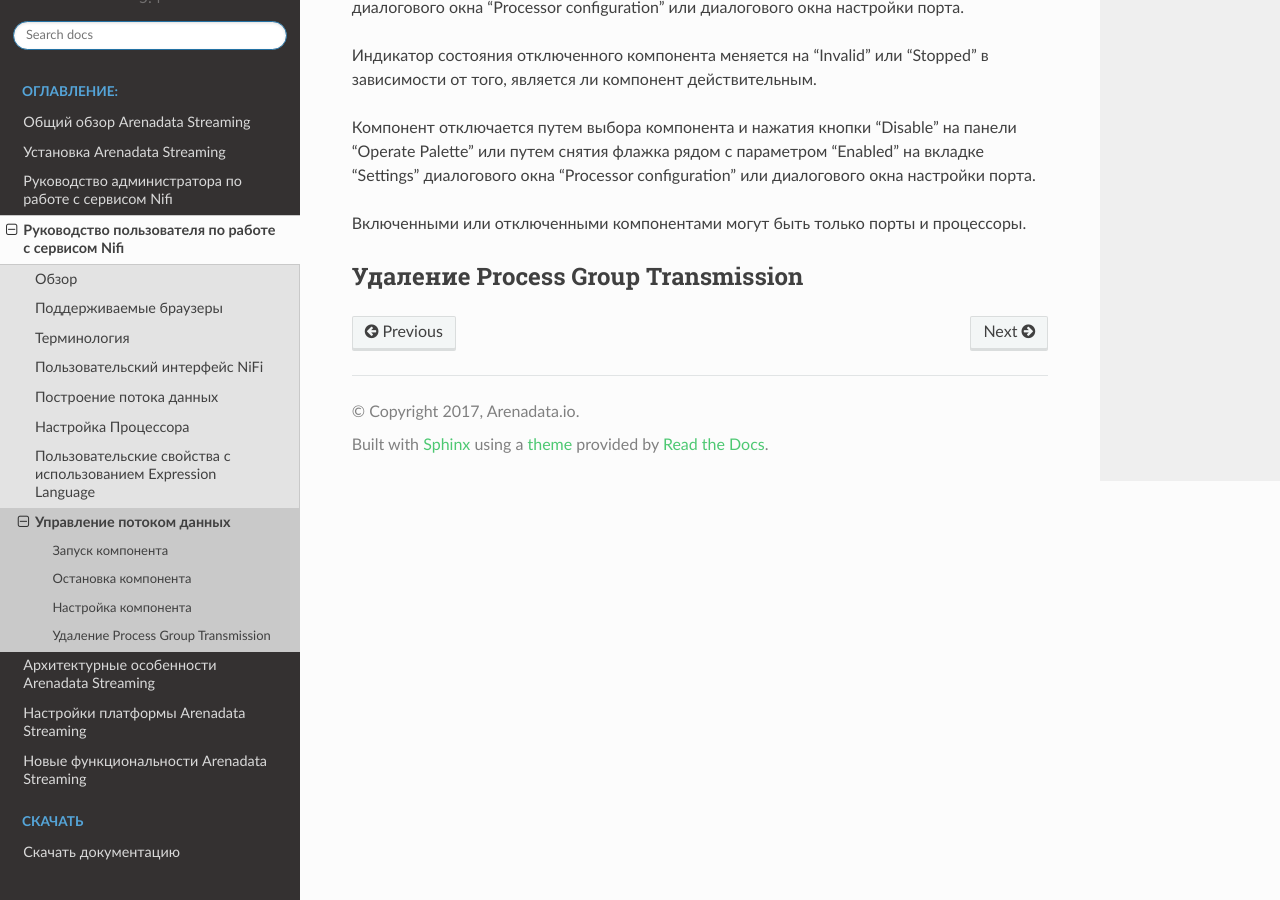
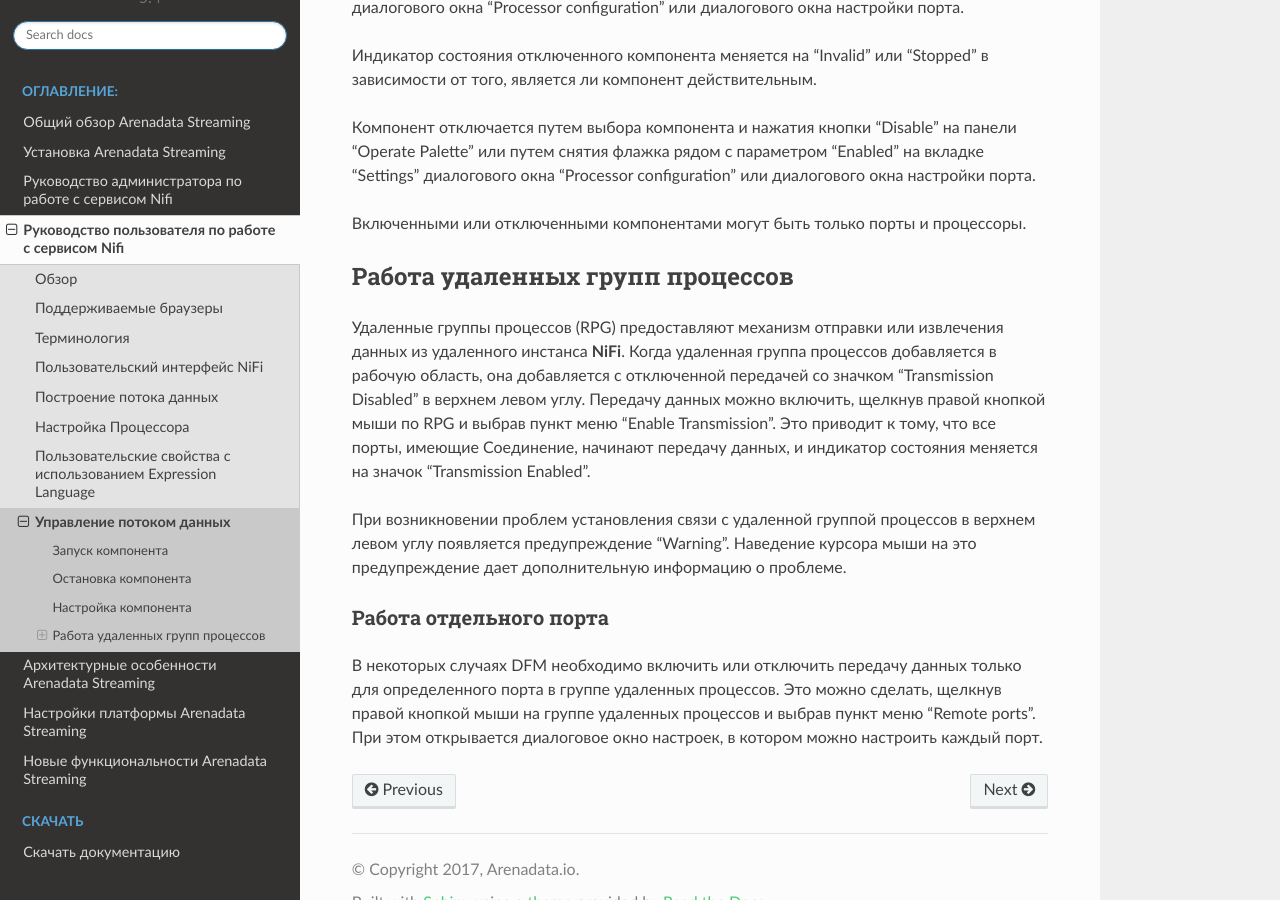
Before and after one commit to arenadata/docs_ads, a Sphinx documentation site: the page built from source/UserNIFI/Command.rst, in a window 1280 px wide and 900 px high, scrolled down 1436 px. Built offline with Sphinx 7.4.7 and the Read the Docs theme 2.0.0, drawn with Linux system fonts in a browser that asks for light colours; pages that are not in the unit, such as notebooks, are missing from menus.

Commit message:
Update Command.rst

```diff
--- a/source/UserNIFI/Command.rst
+++ b/source/UserNIFI/Command.rst
@@ -45,5 +45,15 @@
 Включенными или отключенными компонентами могут быть только порты и процессоры.
 
 
-Удаление Process Group Transmission
+Работа удаленных групп процессов
 ------------------------------------
+
+Удаленные группы процессов (RPG) предоставляют механизм отправки или извлечения данных из удаленного инстанса **NiFi**. Когда удаленная группа процессов добавляется в рабочую область, она добавляется с отключенной передачей со значком "Transmission Disabled" в верхнем левом углу. Передачу данных можно включить, щелкнув правой кнопкой мыши по RPG и выбрав пункт меню "Enable Transmission". Это приводит к тому, что все порты, имеющие Соединение, начинают передачу данных, и индикатор состояния меняется на значок "Transmission Enabled".
+
+При возникновении проблем установления связи с удаленной группой процессов в верхнем левом углу появляется предупреждение "Warning". Наведение курсора мыши на это предупреждение дает дополнительную информацию о проблеме.
+
+
+Работа отдельного порта
+^^^^^^^^^^^^^^^^^^^^^^^^^^^^^
+
+В некоторых случаях DFM необходимо включить или отключить передачу данных только для определенного порта в группе удаленных процессов. Это можно сделать, щелкнув правой кнопкой мыши на группе удаленных процессов и выбрав пункт меню "Remote ports". При этом открывается диалоговое окно настроек, в котором можно настроить каждый порт.
```
